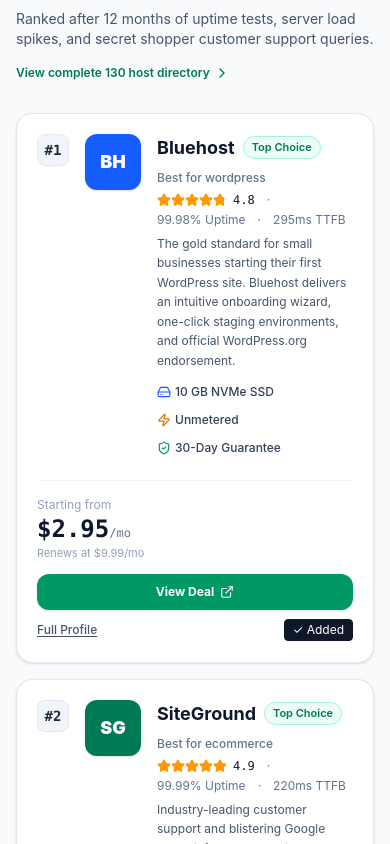
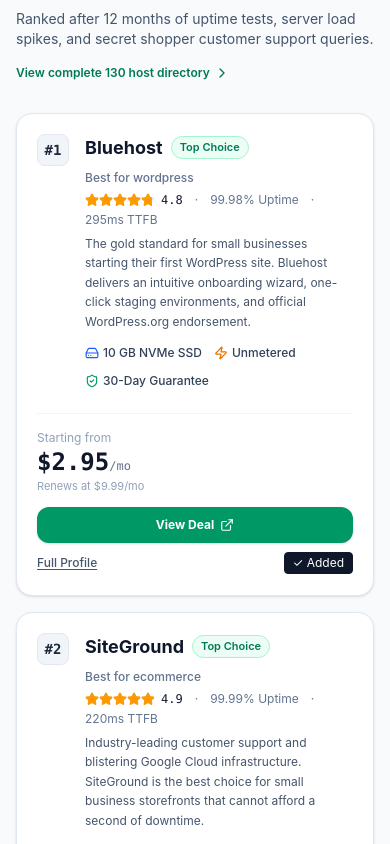
Before and after one commit to sulphitic7864/HostReviewUS, a Next.js app: page / in a window 390 px wide. Shown: the part 980-1824 px from the top of the page. Built offline with nearby package versions, Linux system fonts and the light colour scheme.

Commit message:
style: hide brand logo avatar on smaller screens for improved layout

```diff
--- a/src/pages/HomePage.tsx
+++ b/src/pages/HomePage.tsx
@@ -154,7 +154,7 @@
 
                   {/* Brand Logo Avatar */}
                   <div
-                    className={`w-14 h-14 rounded-xl ${host.logoBg} text-white font-black text-lg flex items-center justify-center shrink-0 shadow-sm`}
+                    className={`w-14 h-14 rounded-xl ${host.logoBg} text-white font-black text-lg hidden md:flex items-center justify-center shrink-0 shadow-sm`}
                   >
                     {host.logoText}
                   </div>
```
